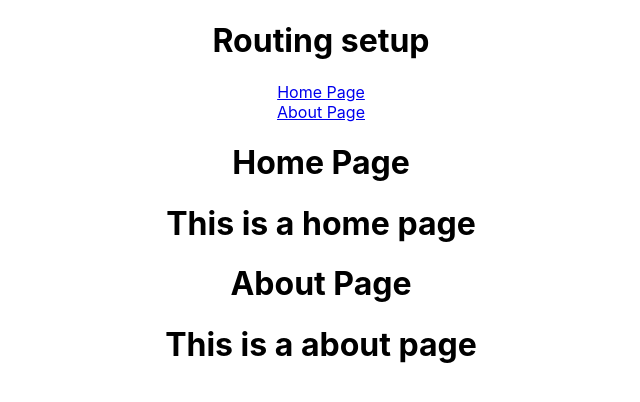
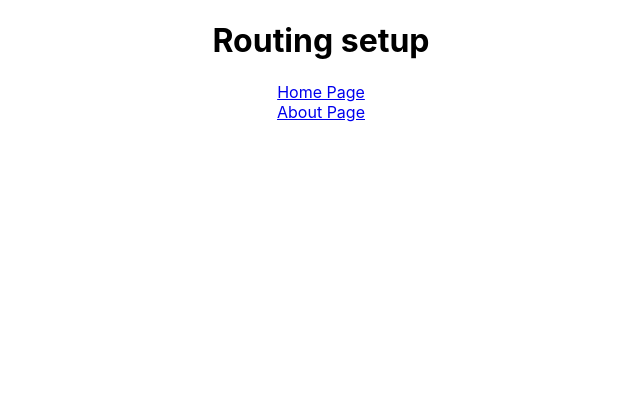
Before and after one commit to Sautech/React, a React (Create React App) app: page / in a window 1280 px wide. Shown: the top 402 px of the page, without its empty margins (319-959 px from the left). Built offline with nearby package versions, Linux system fonts and the light colour scheme.

Commit message:
Added routing

```diff
--- a/src/App.js
+++ b/src/App.js
@@ -1,6 +1,6 @@
 import React from "react";
 import "./App.css";
-import { BrowserRouter as Router, Link } from "react-router-dom";
+import { BrowserRouter as Router, Link, Route } from "react-router-dom";
 function App() {
   return (
     <div className="App">
@@ -8,8 +8,8 @@ function App() {
       <Router>
         <Link to="/home"> Home Page </Link> <br></br>
         <Link to="/about"> About Page </Link>
-        <Home />
-        <About />
+        <Route path="/home"><Home/></Route>
+        <Route path="/about"><About/></Route>
       </Router>
     </div>
   );
```
